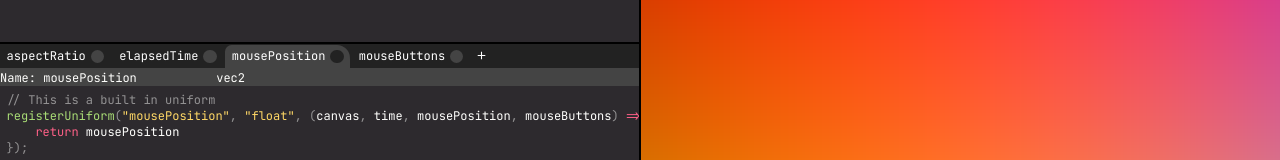
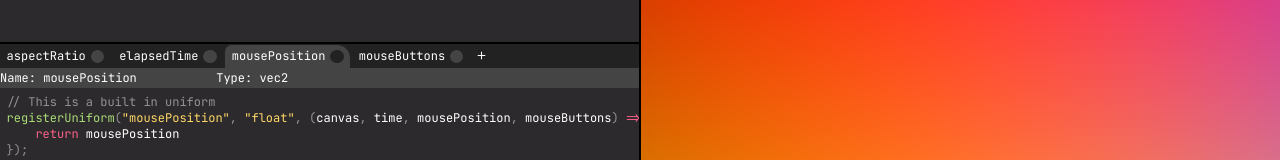
Before and after one commit to Nengyi-Jonathan-Jiang/shader-playground-2, a Next.js app: page / in a window 1280 px wide. Both pictures are taken after a click on the element "mousePosition". Shown: the part 357-517 px from the top of the page. Built offline with nearby package versions, Linux system fonts and the light colour scheme.

Commit message:
working on uniform editor

```diff
--- a/src/app/components/uniformsEditor.css
+++ b/src/app/components/uniformsEditor.css
@@ -1,6 +1,11 @@
 .uniforms-editor-tab-top {
     width: 100%;
     display: flex;
+    margin-bottom: 2px;
 }
 
 .uniforms-editor-tab-content>.js {overflow-x: scroll;width: 100%;padding: 1ex;}
+
+label.uniform-type-select {
+    display: flex;
+}
--- a/src/app/components/uniformsEditor.tsx
+++ b/src/app/components/uniformsEditor.tsx
@@ -1,4 +1,4 @@
-import React, {ReactNode, useRef, useState} from "react";
+import React, {ReactNode} from "react";
 import {useManualRerender} from "@/util/hooks";
 import {Tabs} from "@/tabs/tabs";
 import "./uniformsEditor.css"
@@ -6,7 +6,6 @@ import {CodeEditor} from "@/codeEditor/codeEditor";
 import {JSHighlighter} from "@/app/components/jsHighlighter";
 import {ShaderCanvasUniformType} from "@/app/webgl/ShaderCanvas";
 import {Select} from "@/util/select";
-import {launchEditor} from "next/dist/client/components/react-dev-overlay/internal/helpers/launchEditor";
 
 export class CustomUniformData {
     private static nextID: number = 0;
@@ -113,6 +112,8 @@ function UniformsEditorTab({data, rerender}: {
                     ) : <input value={data.name} readOnly/>
                 }
             </label>
+            <label className="uniform-type-select">
+                <span>Type:&nbsp;</span>
                 <Select onChange={(value) => {
                     console.log(value);
                     data.type = value;
@@ -120,7 +121,8 @@ function UniformsEditorTab({data, rerender}: {
                 }} disabled={!data.editable} value={data.type} options={[
                     "float", "int", "vec2", "ivec2", "vec3", "vec4",
                     "mat2", "mat3", "mat4"
-            ] as ShaderCanvasUniformType[]} containerClassName={"uniform-type-select"}/>
+                ] as ShaderCanvasUniformType[]}/>
+            </label>
         </div>
         <div className='js'>
             {
--- a/src/app/webgl/ShaderCanvas.tsx
+++ b/src/app/webgl/ShaderCanvas.tsx
@@ -182,7 +182,7 @@ export class ShaderCanvas {
         getUniforms: (data: {
             canvas: ShaderCanvas,
             currentTime: DOMHighResTimeStamp,
-            mousePosition: [number, number],
+            mousePosition: Readonly<[number, number]>,
             mouseButtonsDown: number,
         }) => { name: string; type: keyof ShaderCanvasUniformTypeMap; value: number | number[] }[]
     }): ReactNode {
@@ -212,7 +212,8 @@ export class ShaderCanvas {
                 const x = 2 * (clientX - left - width / 2) / canvasElement.height;
                 const y = -2 * (clientY - top - height / 2) / canvasElement.height;
                 mousePosition.current = [x, y];
-            } else {
+            }
+            else {
                 mousePosition.current = [0, 0];
             }
             mouseButtonsDown.current = buttons;
@@ -228,12 +229,12 @@ export class ShaderCanvas {
             buttons: 0, clientX: 0, clientY: 0
         }));
 
-        useAnimation((currTime) => {
+        useAnimation((currentTime) => {
             canvas.setCanvasSize(canvasElement.clientWidth, canvasElement.clientHeight);
             canvas.setUniforms(getUniforms({
                 canvas,
-                currentTime: currTime,
-                mousePosition: [...mousePosition.current],
+                currentTime,
+                mousePosition: mousePosition.current,
                 mouseButtonsDown: mouseButtonsDown.current
             }));
             canvas.draw();
```
Lines whose indentation alone changed are shown as unchanged.
